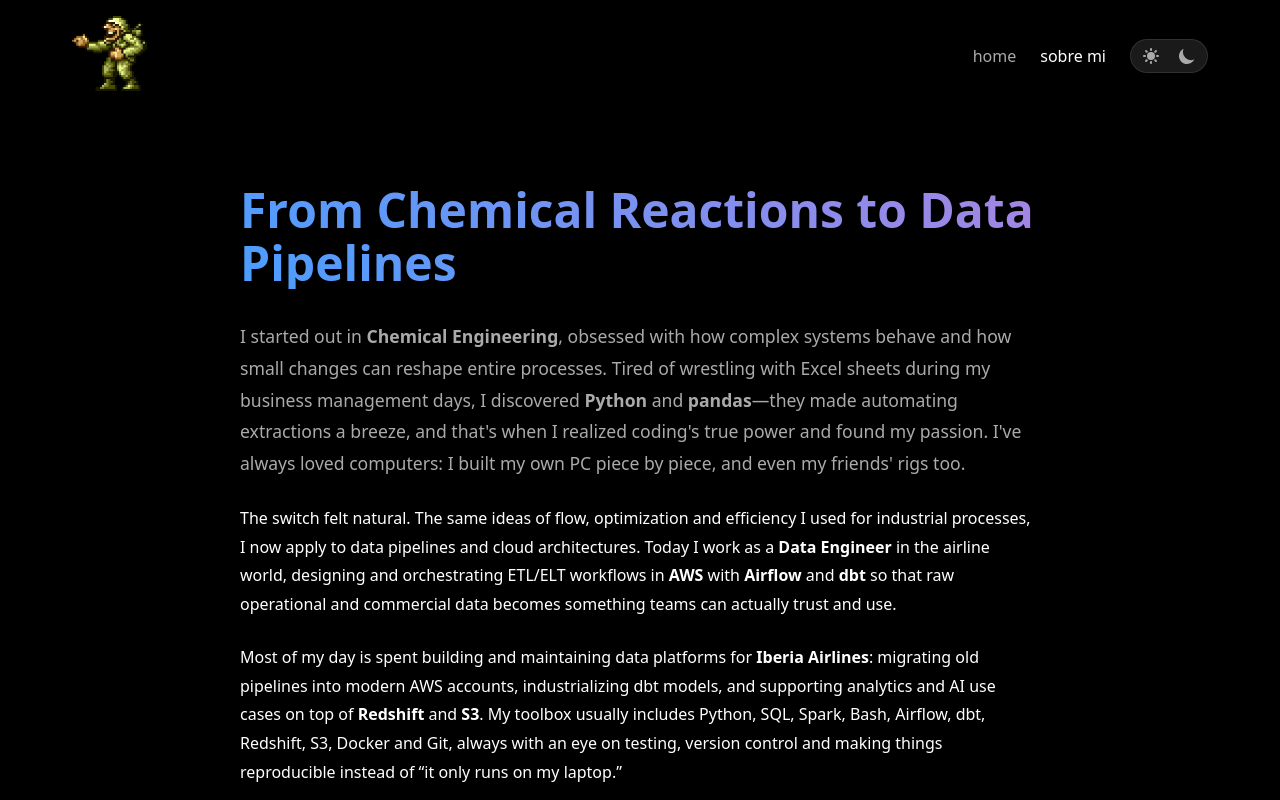
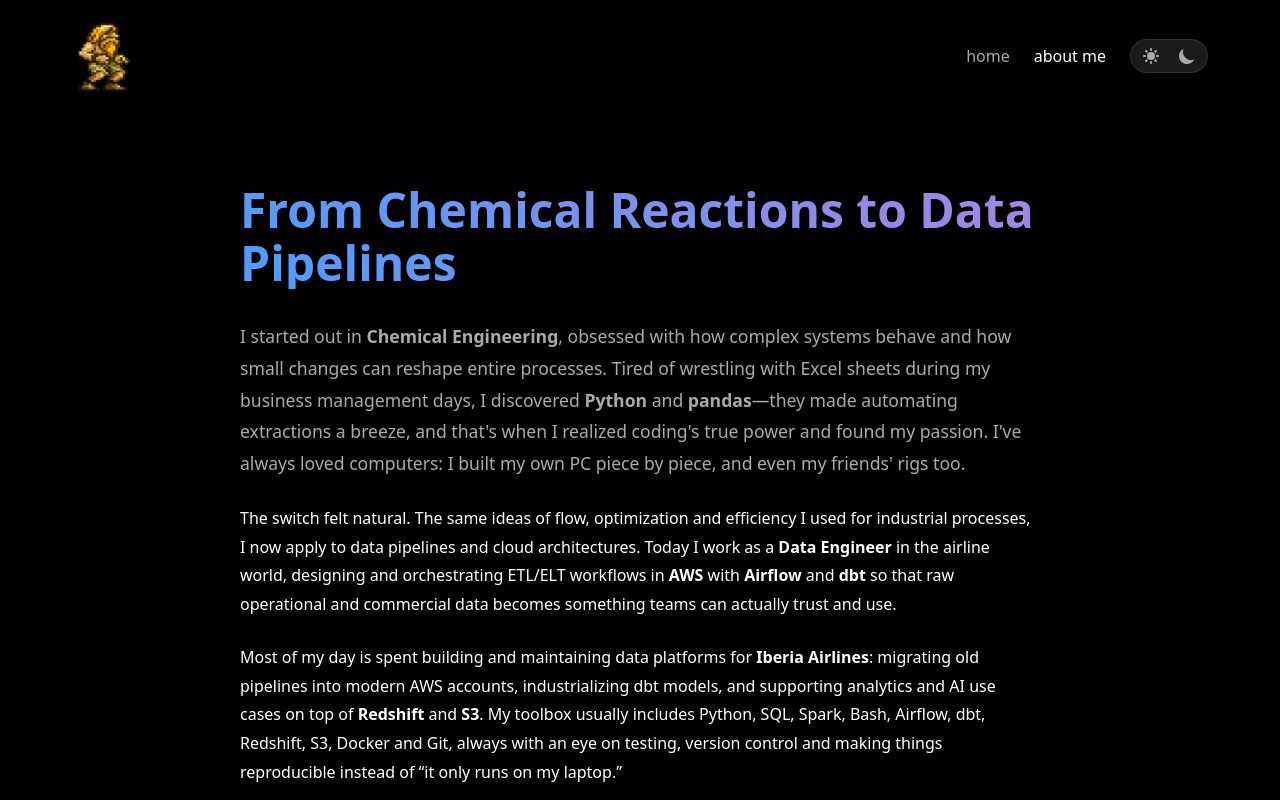
Before and after one commit to luiveldel/web-cv-luisandres, a website: page about/index.html in a window 1280 px wide. Shown: the top 800 px of the page. Drawn offline with Linux system fonts and the light colour scheme.

Commit message:
Update about page content, icons, and logo

```diff
--- a/about/index.html
+++ b/about/index.html
@@ -28,11 +28,11 @@
   <div class="layout">
     <header>
       <a href="/">
-        <img alt="Logo" src="../images/logo.webp?v=2" width="75" height="75">
+        <img alt="Rescue" src="../images/rescue.webp?v=2" width="75" height="75">
       </a>
       <nav>
         <a class="" href="/">home</a>
-        <a class="selected" href="/about">sobre mi</a>
+        <a class="selected" href="/about">about me</a>
 
         <div class="theme-toggle-container">
             <div class="theme-toggle">
```
Also changed, not shown: images/rescue.webp (added).
